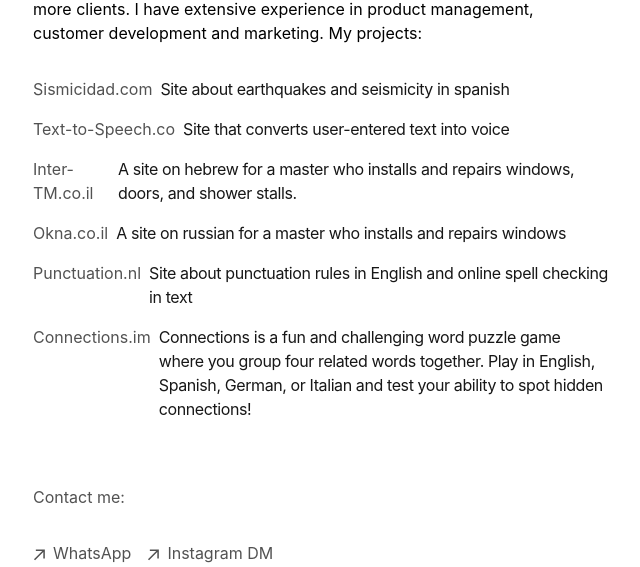
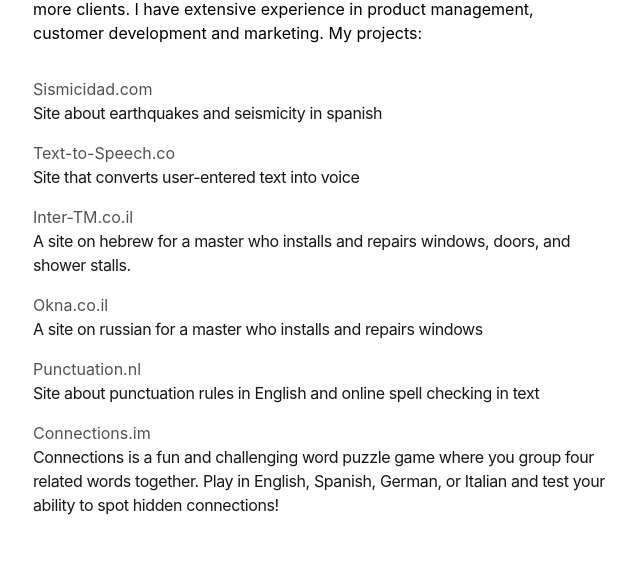
Before and after one commit to z97/my-cv, a Next.js app: page / in a window 1280 px wide. Shown: the part 123-690 px from the top of the page, without its empty margins (319-959 px from the left). Built offline with nearby package versions, Linux system fonts and the light colour scheme.

Commit message:
Update posts.tsx

```diff
--- a/app/components/posts.tsx
+++ b/app/components/posts.tsx
@@ -21,7 +21,7 @@
             className="flex flex-col space-y-1 mb-4"
             href={`/blog/${post.slug}`}
           >
-            <div className="w-full flex flex-col md:flex-row space-x-0 md:space-x-2">
+            <div className="w-full flex flex-col space-x-0 md:space-x-2">
               <p className="text-neutral-600 dark:text-neutral-400">
                 {post.metadata.title}
               </p>
```
